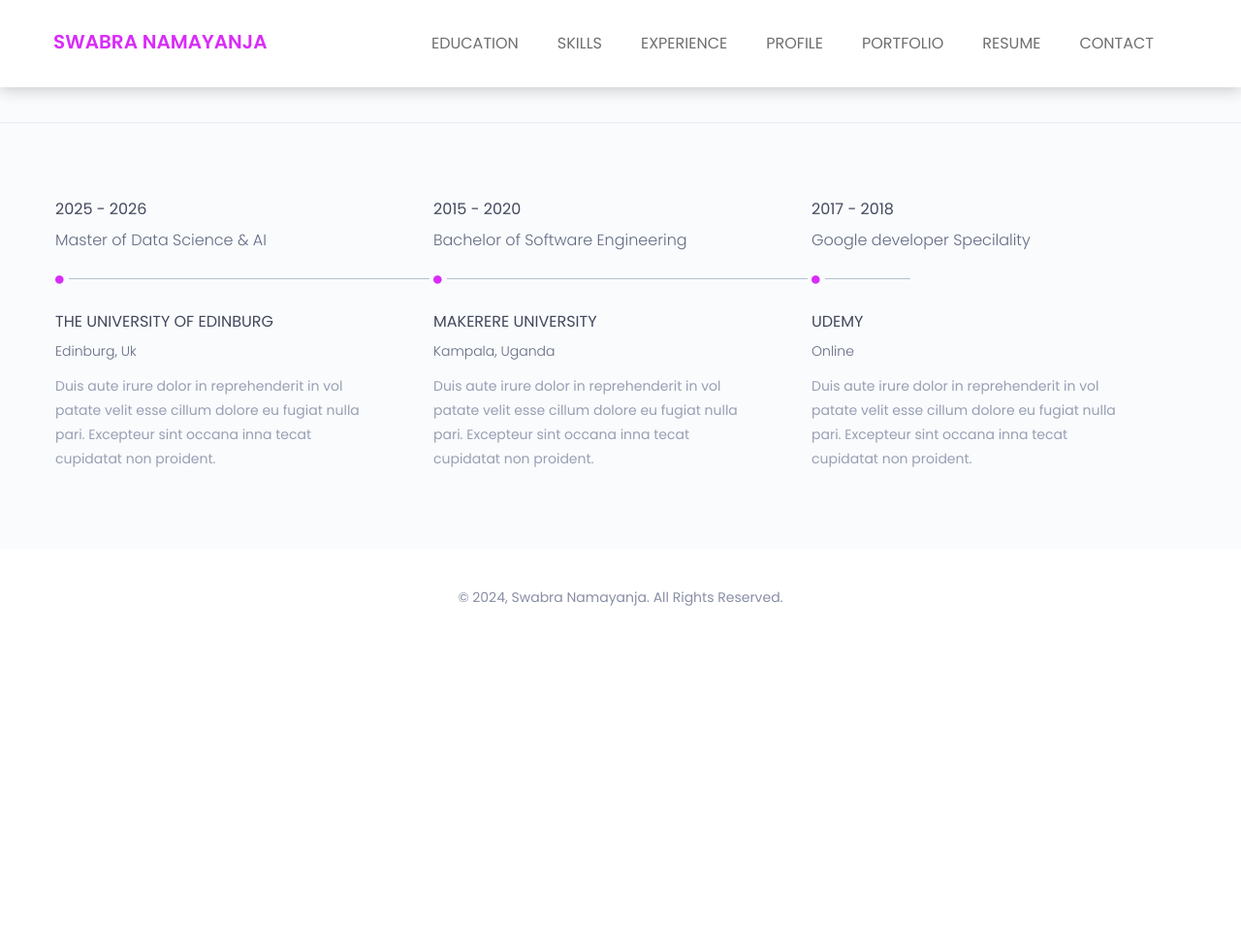
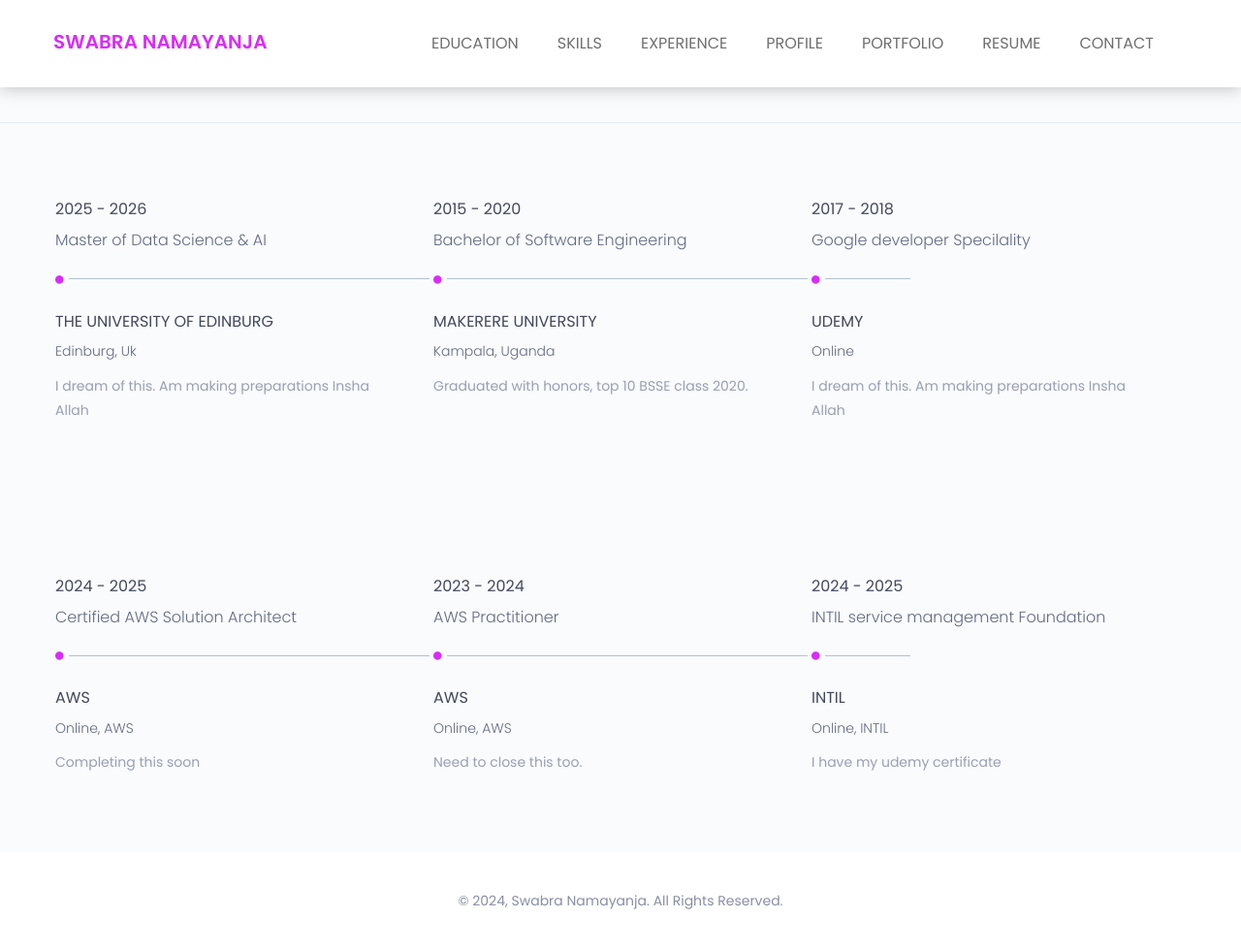
Before and after one commit to swabra-namayanja-dev/swabra-namayanja-dev, a Django app: page /education/ in a window 1280 px wide. Shown: the whole page at 97% size. Before the commit the page ends 625 px from the top, so only its background shows below. Run offline with Django 4.2, Linux system fonts and the light colour scheme; some libraries are stand-ins or nearby versions.

Commit message:
changes to education and landing page

```diff
--- a/info/templates/info/education.html
+++ b/info/templates/info/education.html
@@ -123,8 +123,8 @@
 										</h4>
 										<h5>edinburg, uk</h5>
 										<p class="description">
-											Duis aute irure dolor in reprehenderit in vol patate velit esse cillum dolore eu fugiat nulla pari. Excepteur sint occana inna tecat cupidatat non proident.
-										</p>
+											I dream of this. Am making preparations Insha Allah
+    									</p>
 									</div><!--/.timeline-content-->
 								</div><!--/.timeline-->
 							</div>
@@ -146,7 +146,7 @@
 										</h4>
 										<h5>Kampala, Uganda</h5>
 										<p class="description">
-											Duis aute irure dolor in reprehenderit in vol patate velit esse cillum dolore eu fugiat nulla pari. Excepteur sint occana inna tecat cupidatat non proident.
+											Graduated with honors, top 10 BSSE class 2020.
 										</p>
 									</div><!--/.timeline-content-->
 								</div><!--/.timeline-->
@@ -170,7 +170,81 @@
 										</h4>
 										<h5>online</h5>
 										<p class="description">
-											Duis aute irure dolor in reprehenderit in vol patate velit esse cillum dolore eu fugiat nulla pari. Excepteur sint occana inna tecat cupidatat non proident.
+											I dream of this. Am making preparations Insha Allah
+										</p>
+									</div><!--/.timeline-content-->
+								</div><!--/.timeline-->
+							</div>
+						</div>
+					</div>
+                </div>
+                <div class="education-horizontal-timeline">
+                    <div class="row">
+						<div class="col-sm-4">
+							<div class="single-horizontal-timeline">
+								<div class="experience-time">
+									<h2>2024 - 2025</h2>
+									<h3>Certified AWS<span></span> Solution Architect </h3>
+								</div><!--/.experience-time-->
+								<div class="timeline-horizontal-border">
+									<i class="fa fa-circle" aria-hidden="true"></i>
+									<span class="single-timeline-horizontal"></span>
+								</div>
+								<div class="timeline">
+									<div class="timeline-content">
+										<h4 class="title">
+											AWS
+										</h4>
+										<h5>online, AWS</h5>
+										<p class="description">
+											Completing this soon
+    									</p>
+									</div><!--/.timeline-content-->
+								</div><!--/.timeline-->
+							</div>
+						</div>
+						<div class="col-sm-4">
+							<div class="single-horizontal-timeline">
+								<div class="experience-time">
+									<h2>2023 - 2024</h2>
+									<h3>AWS <span> </span> Practitioner</h3>
+								</div><!--/.experience-time-->
+								<div class="timeline-horizontal-border">
+									<i class="fa fa-circle" aria-hidden="true"></i>
+									<span class="single-timeline-horizontal"></span>
+								</div>
+								<div class="timeline">
+									<div class="timeline-content">
+										<h4 class="title">
+											AWS
+										</h4>
+										<h5>online, AWS</h5>
+										<p class="description">
+											Need to close this too.
+										</p>
+									</div><!--/.timeline-content-->
+								</div><!--/.timeline-->
+							</div>
+						</div>
+						<div class="col-sm-4">
+							<div class="single-horizontal-timeline">
+								<div class="experience-time">
+									<h2>2024 - 2025</h2>
+									<h3>INTIL <span>Service Management </span> Foundation</h3>
+								</div><!--/.experience-time-->
+								<div class="timeline-horizontal-border">
+									<i class="fa fa-circle" aria-hidden="true"></i>
+									<span class="single-timeline-horizontal spacial-horizontal-line
+									"></span>
+								</div>
+								<div class="timeline">
+									<div class="timeline-content">
+										<h4 class="title">
+											INTIL
+										</h4>
+										<h5>online, INTIL</h5>
+										<p class="description">
+											I have my udemy certificate
 										</p>
 									</div><!--/.timeline-content-->
 								</div><!--/.timeline-->
--- a/info/templates/info/index.html
+++ b/info/templates/info/index.html
@@ -114,7 +114,7 @@
 								</h3>
 									I implement <strong class="strong-highlight">Digital Transformation Initiavtives</strong> for organizations to drive strategic results. My interests are in <strong class="strong-highlight">data analytics</strong>, <strong class="strong-highlight">financial computing</strong>, <strong class="strong-highlight">women in tech</strong>, and <strong class="strong-highlight">the global south</strong>.
 									Specifically, I investigate and design equitable digital interventions in diverse STEM contexts (i.e., science, technology, engineering &amp; maths).
-										<strong class="strong-highlight">I adapt qualitative methods to understand the lived experiences of research populations from diverse backgrounds (i.e., with a focus on the lived experiences of disabled people)</strong>.
+										<strong class="strong-highlight">I adapt digitization and automation approaches to understand the problem definitions from diverse backgrounds (i.e., with a focus on product management and customer experience)</strong>.
 									<p>I design solutions and frameworks which stakeholders such as policymakers can leverage to nudge their organizational ecosystems towards equity, profitability, leadership and reliability.</p>
 									<p>I completed my bachelor degree in Software Engineering at the School of Computing & informatics technology, Makerere University. I was advised by Dr. Kamulegeya Grace. My research was funded by Makerere Student Project Fund.</p>
 									<hr>
```
